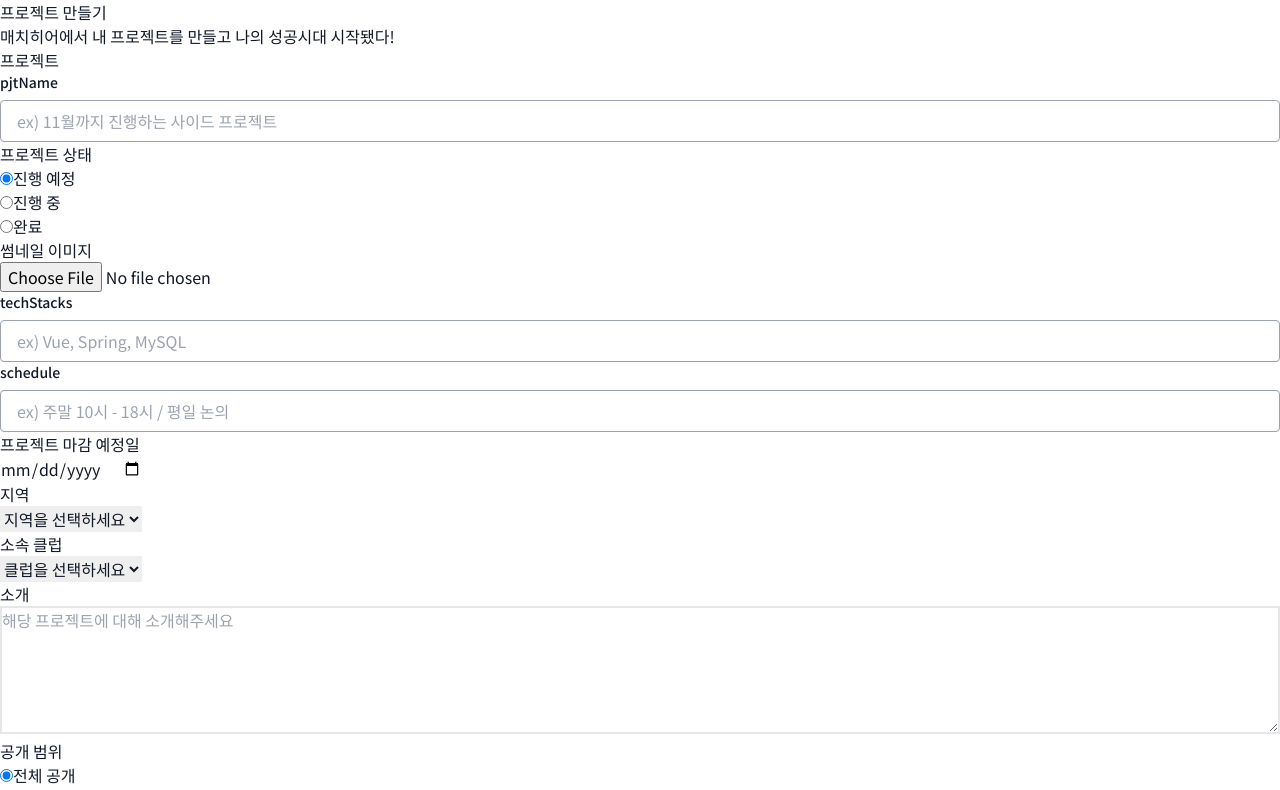
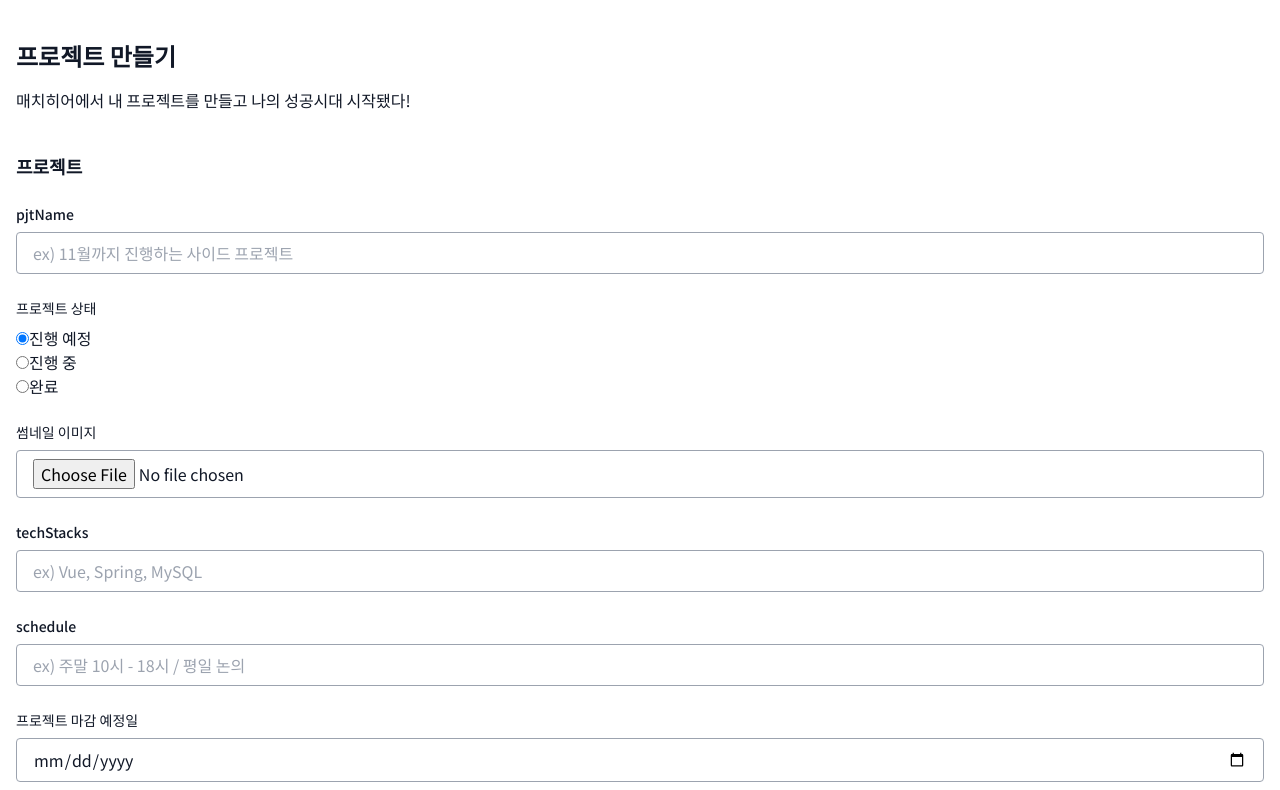
Before and after one commit to cys4585/matchhere-personal, a Vue app in the folder frontend/: page /projects/form in a window 1280 px wide. Shown: the top 790 px of the page. Built offline with nearby package versions, Linux system fonts and the light colour scheme.

Commit message:
Feat: project createform 기본 css

```diff
--- a/frontend/src/views/ProjectForm.vue
+++ b/frontend/src/views/ProjectForm.vue
@@ -1,25 +1,31 @@
 <template>
-  <div>
-    <div>
-      <h1>프로젝트 만들기</h1>
+  <div class="container">
+    <section class="project-form-section">
+      <header>
+        <h2>프로젝트 만들기</h2>
         <p>매치히어에서 내 프로젝트를 만들고 나의 성공시대 시작됐다!</p>
-    </div>
-    <div>
-      <div v-for="(form, name, index) in formFields" :key="form.id">
+      </header>
+      <div class="project-form-container">
+        <div
+          class="form"
+          v-for="(form, name, index) in formFields"
+          :key="form.id"
+        >
           <h3 v-if="name == 'project'">프로젝트</h3>
           <h3 v-else-if="name == 'member'">구성원</h3>
-        <div v-for="field in form" :key="field.id">
+          <div class="fields" v-for="field in form" :key="field.id">
             <InputFormField
               v-if="field.type == 'string'"
               :field="field"
               v-model="field.value"
               @update:errors="handleUpdateErrors"
             />
-          <div v-else>
-            <p>{{ field.label }}</p>
+            <div v-else class="form-field">
+              <p class="label">{{ field.label }}</p>
               <div v-if="field.type == 'radio'">
                 <div v-for="(state, index, key) in field.stateList" :key="key">
                   <input
+                    class="input-radio"
                     :type="field.type"
                     :id="field.idList[index]"
                     :value="state"
@@ -75,6 +81,7 @@
           >생성</SubmitButton
         >
       </div>
+    </section>
   </div>
 </template>
 
@@ -299,4 +306,55 @@ export default {
 }
 </script>
 
-<style lang="scss" scoped></style>
+<style lang="scss" scoped>
+.project-form-section {
+  @apply py-10 px-4 grid gap-10;
+
+  header {
+    @apply grid gap-4;
+
+    h2 {
+      @apply font-bold text-2xl;
+    }
+  }
+
+  .project-form-container {
+    @apply flex flex-col gap-6 items-center;
+
+    .form {
+      @apply w-full grid gap-6;
+
+      h3 {
+        @apply font-bold text-lg;
+      }
+
+      .fields {
+        @apply grid gap-4;
+
+        .form-field {
+          @apply grid gap-2 w-full;
+
+          .label {
+            @apply text-sm font-medium;
+          }
+          input,
+          select {
+            @apply border border-gray-400 rounded py-2 px-4 outline-none w-full;
+
+            &:focus {
+              @apply ring-2 ring-blue-500;
+            }
+
+            &.error {
+              @apply border-red-500 bg-red-50;
+            }
+          }
+          .input-radio {
+            @apply w-auto;
+          }
+        }
+      }
+    }
+  }
+}
+</style>
```
Lines whose indentation alone changed are shown as unchanged.
